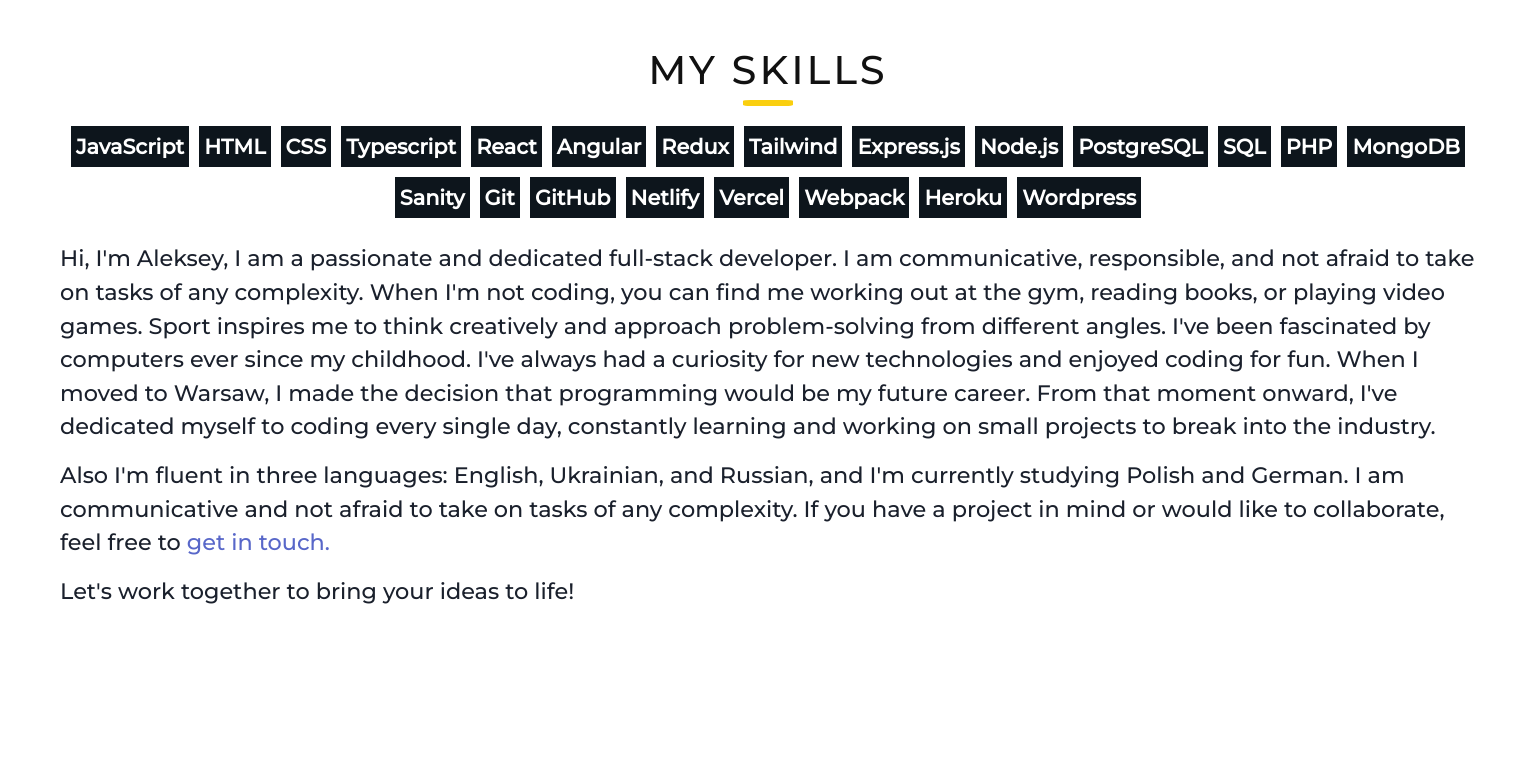
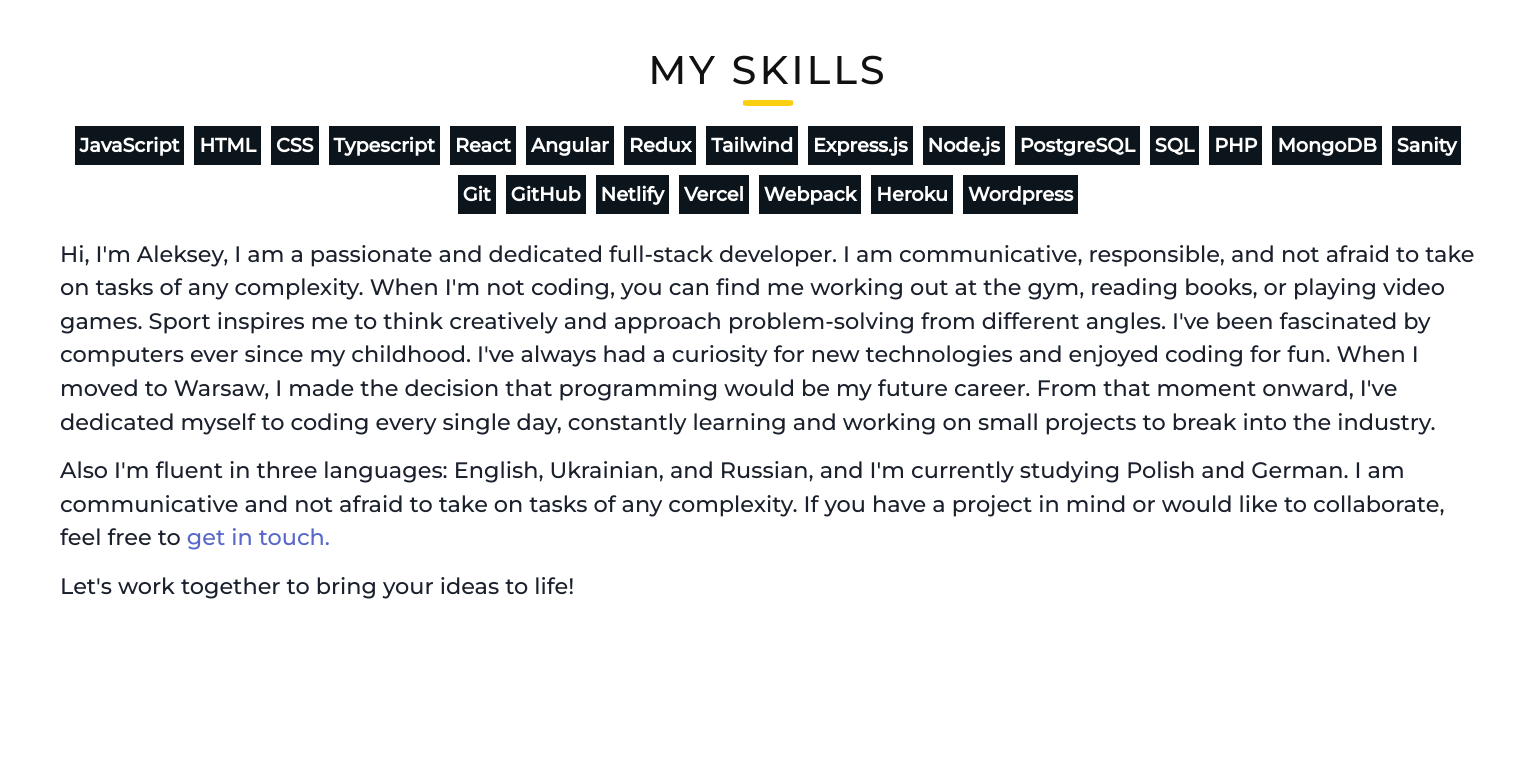
Before and after one commit to avestar121/portfolio-website, a Next.js app: page / in a window 1536 px wide. Shown: the part 820-1604 px from the top of the page. Built offline with nearby package versions, Linux system fonts and the light colour scheme.

Commit message:
made skills font smaller

```diff
--- a/app/globals.css
+++ b/app/globals.css
@@ -82,6 +82,7 @@
   padding: 5px;
   color: white;
   background-color: #0d151c;
+  font-size: 1rem;
   font-weight: bold;
 }
 
@@ -436,7 +437,7 @@
   }
 
   .skillBox{
-    font-size: 1.3rem;
+    font-size: 1.2rem;
   }
 
   .aboutHead{
```
